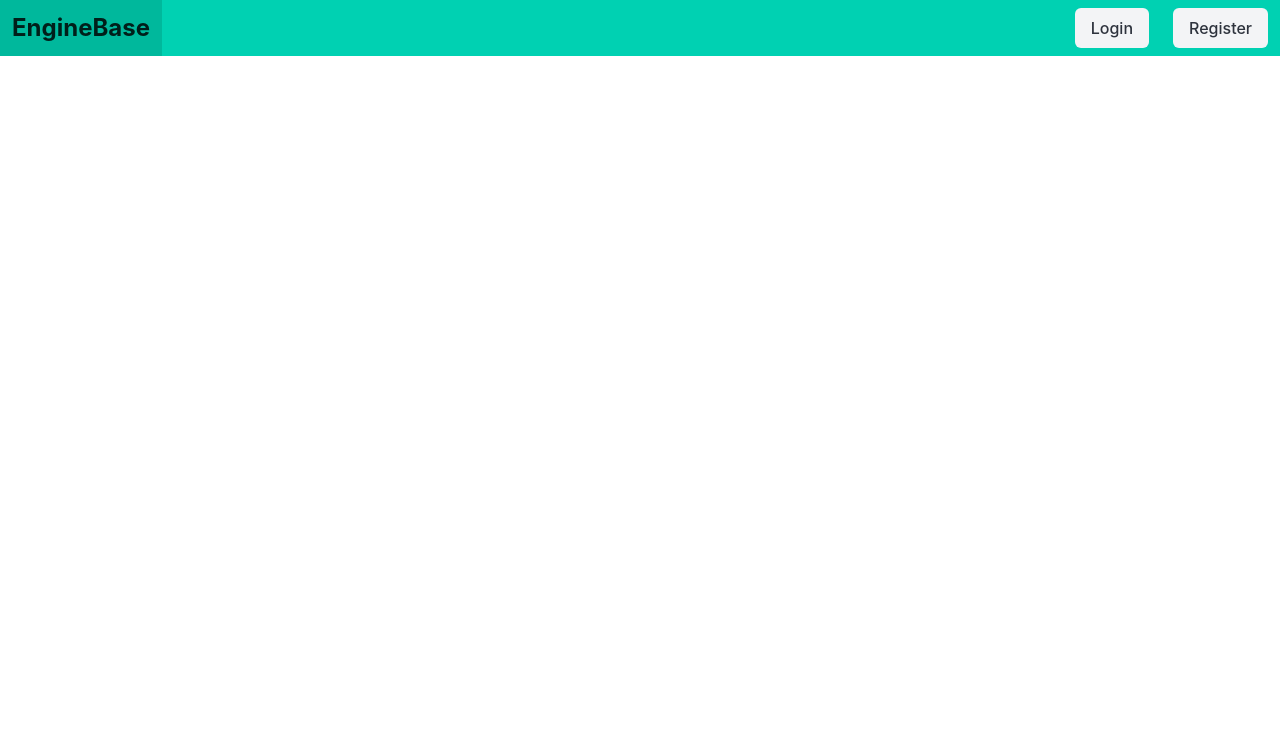
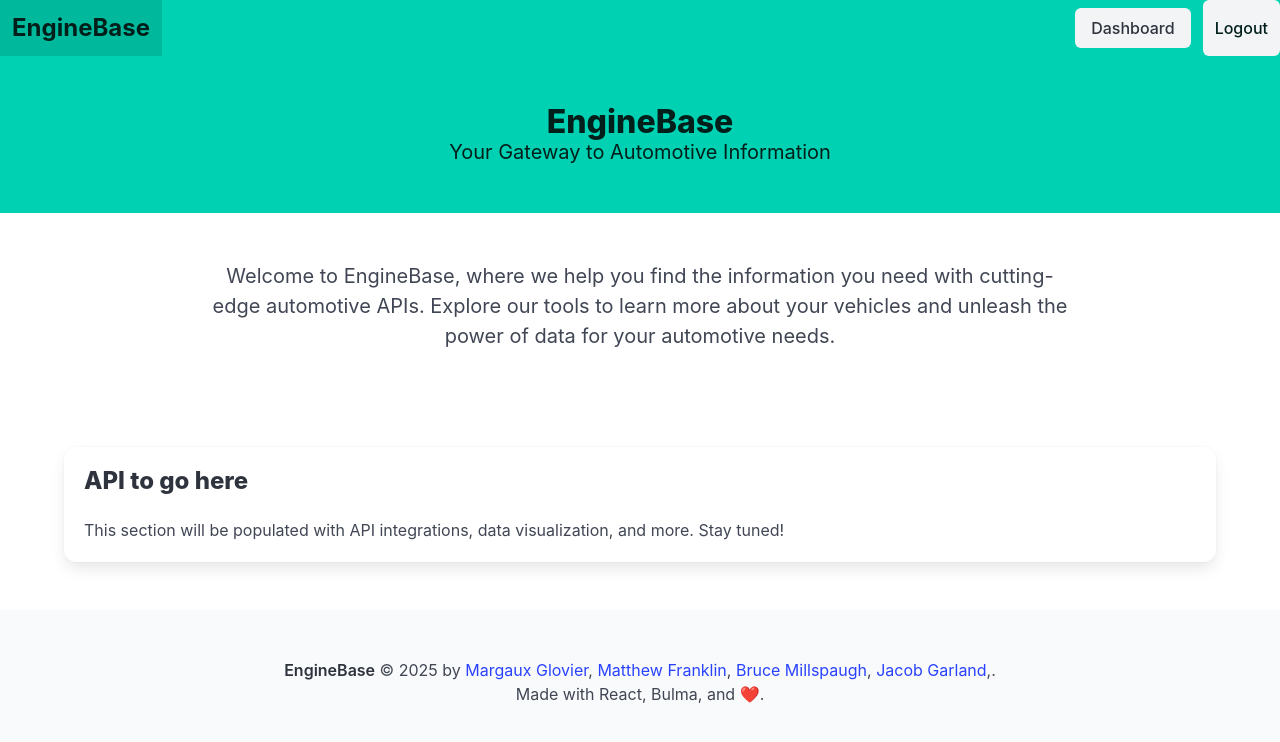
Before and after one commit to Millpaw/EngineBase-Project2, a React (Vite) app: page / in a window 1280 px wide. Before the commit this address led to /homepage. Shown: the top 742 px of the page. Built offline with nearby package versions, Linux system fonts and the light colour scheme; sample sign-in values are in the browser's storage.

Commit message:
added footer component to App, built homepage skeleton-jacob

```diff
--- a/client/src/App.tsx
+++ b/client/src/App.tsx
@@ -4,18 +4,34 @@ import LoginPage from "./pages/login-page";
 import RegisterPage from "./pages/register";
 import Profile from "./pages/dashboard";
 import Navbar from "./components/Nav";
+import Homepage from "./pages/homepage";
+import { AuthProvider } from "./contexts/AuthContext";
+import ProtectedRoute from "./components/ProtectedRoute";
+import Footer from "./components/footer";
 
 const App: React.FC = () => {
   return (
+    <AuthProvider>
       <Router>
         <Navbar />
         <Routes>
-        <Route path="/" element={<Navigate to="/homepage" />} />
+          <Route path="/" element={<Homepage />} />
           <Route path="/login" element={<LoginPage />} />
           <Route path="/register" element={<RegisterPage />} />
-        <Route path="/profile" element={<Profile />} />
+          {/* Protect the dashboard route so it only shows when logged in */}
+          <Route
+            path="/dashboard"
+            element={
+              <ProtectedRoute>
+                <Profile />
+              </ProtectedRoute>
+            }
+          />
+          <Route path="*" element={<Navigate to="/" />} />
         </Routes>
+        <Footer />
       </Router>
+    </AuthProvider>
   );
 };
 
--- /dev/null
+++ b/client/src/components/Footer.tsx
@@ -0,0 +1,16 @@
+import React from "react";
+
+const Footer: React.FC = () => {
+  return (
+    <footer className="footer">
+    <div className="content has-text-centered">
+      <p>
+        <strong>EngineBase</strong> &copy; {new Date().getFullYear()} by <a href="https://github.com/mglo196">Margaux Glovier</a>, <a href="https://github.com/MattFranklin90">Matthew Franklin</a>, <a href="https://github.com/Millpaw">Bruce Millspaugh</a>,  <a href="https://github.com/Jacob-Garland">Jacob Garland</a>,.
+        <br />Made with React, Bulma, and ❤️.
+      </p>
+    </div>
+  </footer>
+  );
+};
+
+export default Footer;
--- a/client/src/components/Nav.tsx
+++ b/client/src/components/Nav.tsx
@@ -1,7 +1,10 @@
 import React from "react";
 import { Link } from "react-router-dom";
+import { useAuth } from "../contexts/AuthContext";
 
 const Navbar: React.FC = () => {
+  const { isAuthenticated, logout } = useAuth();
+
   return (
     <nav className="navbar is-primary" role="navigation" aria-label="main navigation">
       <div className="navbar-brand">
@@ -31,12 +34,25 @@ const Navbar: React.FC = () => {
 
       <div id="navbarMenu" className="navbar-menu">
         <div className="navbar-end">
+          {isAuthenticated ? (
+            <>
+              <Link to="/dashboard" className="navbar-item">
+                <button className="button is-light">Dashboard</button>
+              </Link>
+              <button className="button is-light navbar-item" onClick={logout}>
+                Logout
+              </button>
+            </>
+          ) : (
+            <>
               <Link to="/login" className="navbar-item">
                 <button className="button is-light">Login</button>
               </Link>
               <Link to="/register" className="navbar-item">
                 <button className="button is-light">Register</button>
               </Link>
+            </>
+          )}
         </div>
       </div>
     </nav>
--- /dev/null
+++ b/client/src/components/ProtectedRoute.tsx
@@ -0,0 +1,21 @@
+import React from "react";
+import { Navigate } from "react-router-dom";
+import { useAuth } from "../contexts/AuthContext";
+
+interface ProtectedRouteProps {
+  children: JSX.Element;
+}
+
+const ProtectedRoute: React.FC<ProtectedRouteProps> = ({ children }) => {
+  const { isAuthenticated } = useAuth();
+
+  if (!isAuthenticated) {
+    // Redirect to login page if not authenticated
+    return <Navigate to="/login" />;
+  }
+
+  // Render the protected page if authenticated
+  return children;
+};
+
+export default ProtectedRoute;
--- /dev/null
+++ b/client/src/contexts/AuthContext.tsx
@@ -0,0 +1,37 @@
+import React, { createContext, useState, useContext } from "react";
+
+interface AuthContextType {
+  isAuthenticated: boolean;
+  login: (token: string) => void;
+  logout: () => void;
+}
+
+const AuthContext = createContext<AuthContextType | undefined>(undefined);
+
+export const AuthProvider: React.FC<{ children: React.ReactNode }> = ({ children }) => {
+  const [isAuthenticated, setIsAuthenticated] = useState<boolean>(
+    !!localStorage.getItem("authToken") // Check token in localStorage to persist login
+  );
+
+  const login = (token: string) => {
+    localStorage.setItem("authToken", token); // Store token
+    setIsAuthenticated(true);
+  };
+
+  const logout = () => {
+    localStorage.removeItem("authToken"); // Clear token
+    setIsAuthenticated(false);
+  };
+
+  return (
+    <AuthContext.Provider value={{ isAuthenticated, login, logout }}>
+      {children}
+    </AuthContext.Provider>
+  );
+};
+
+export const useAuth = () => {
+    const context = useContext(AuthContext);
+    if (!context) throw new Error("useAuth must be used within an AuthProvider");
+    return context;
+  };
--- a/client/src/pages/dashboard.tsx
+++ b/client/src/pages/dashboard.tsx
@@ -1,12 +1,14 @@
-// build profile page with saved cars feature
-
 import React from "react";
 
-export default function Profile() {
+const Dashboard: React.FC = () => {
   return (
-    <div>
-      <h1>Profile</h1>
-      <p>Welcome to your profile page</p>
+    <div className="container">
+      <div className="section">
+        <h2 className="title is-3 has-text-centered">User Dashboard</h2>
+        <p className="has-text-centered">Welcome to your dashboard!</p>
+      </div>
     </div>
   );
-}
+};
+
+export default Dashboard;
--- a/client/src/pages/homepage.tsx
+++ b/client/src/pages/homepage.tsx
@@ -1,10 +1,48 @@
 import React from "react";
 
-export default function Homepage() {
+const HomePage: React.FC = () => {
   return (
-    // TODO: BUILD AND ADD BULMA CSS TO MAKE IT LOOK BETTER
     <div>
-      <h1>EngineBase</h1>
+      <header className="hero is-primary">
+        <div className="hero-body">
+          <div className="container">
+            <h1 className="title has-text-centered">EngineBase</h1>
+            <h2 className="subtitle has-text-centered">Your Gateway to Automotive Information</h2>
+          </div>
+        </div>
+      </header>
+
+      <section className="section">
+        <div className="container">
+          <div className="columns is-centered">
+            <div className="column is-three-quarters has-text-centered">
+              <p className="is-size-5">
+                Welcome to EngineBase, where we help you find the information you need with cutting-edge automotive APIs.
+                Explore our tools to learn more about your vehicles and unleash the power of data for your automotive needs.
+              </p>
+            </div>
+          </div>
+        </div>
+      </section>
+
+      {/* Body for APIs */}
+      <main className="section">
+        <div className="container">
+          <div className="columns is-centered">
+            <div className="column is-full">
+              <div className="box">
+                <h3 className="title is-4">API to go here</h3>
+                <p>
+                  This section will be populated with API integrations, data visualization, and
+                  more. Stay tuned!
+                </p>
+              </div>
+            </div>
+          </div>
+        </div>
+      </main>
     </div>
   );
-}
+};
+
+export default HomePage;
--- a/client/src/pages/login-page.tsx
+++ b/client/src/pages/login-page.tsx
@@ -1,32 +1,28 @@
 import React, { useState } from "react";
 import { useNavigate } from "react-router-dom";
 import axios from "axios";
+import { useAuth } from "../contexts/AuthContext";
 
 const LoginPage: React.FC = () => {
   const [username, setUsername] = useState<string>("");
   const [password, setPassword] = useState<string>("");
   const [error, setError] = useState<string | null>(null);
+  const { login } = useAuth();
   const navigate = useNavigate();
 
-  // Handle login submission
   const handleLogin = async (e: React.FormEvent) => {
     e.preventDefault();
     setError(null);
 
     try {
-      // Make API request to the backend
       const response = await axios.post("http://localhost:5000/auth/login", {
         username,
         password,
       });
 
       const { token } = response.data;
-
-      // Store token in localStorage
-      localStorage.setItem("authToken", token);
-
-      // Redirect to home page or dashboard
-      navigate("/");
+      login(token); // Call the login function to set authentication
+      navigate("/"); // Redirect to the homepage
     } catch (err) {
       setError(err.response?.data?.message || "Login failed");
     }
@@ -74,9 +70,6 @@ const LoginPage: React.FC = () => {
               </div>
             </div>
           </form>
-          <p className="has-text-centered">
-            Don’t have an account? <a href="/register">Register here</a>
-          </p>
         </div>
       </div>
     </div>
```
Also changed, not shown: client/src/components/PrivateRoute.tsx (deleted, +0 -9 lines). Lines whose indentation alone changed are shown as unchanged.
